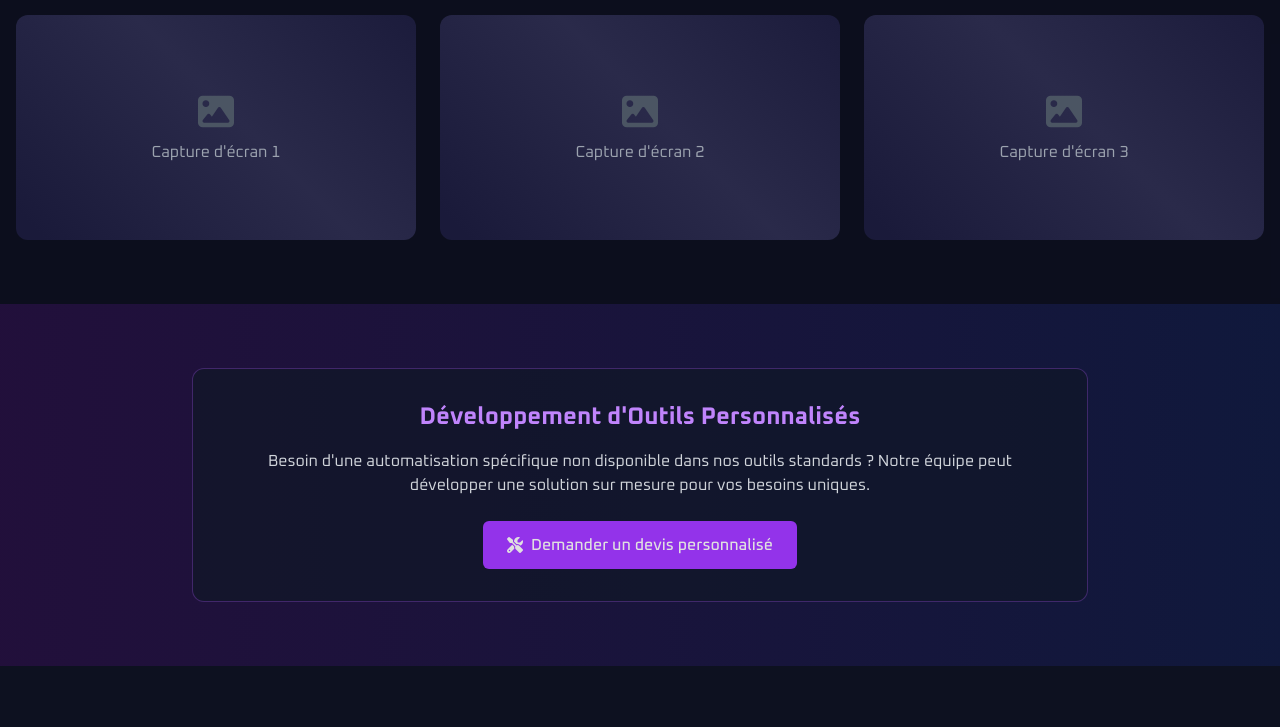
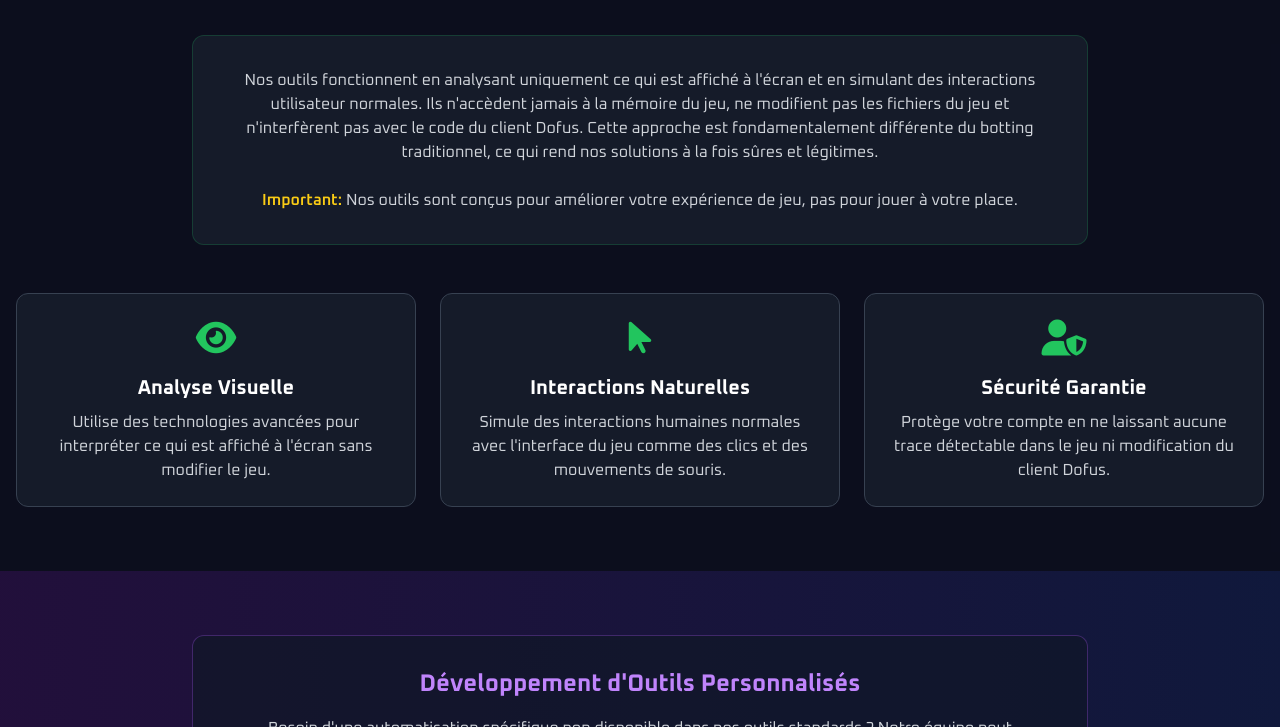
Before and after one commit to gitousshub/dofustools-website, a plain HTML site: page Desktop/dofustools-website/index.html in a window 1280 px wide. Shown: the part 1989-2716 px from the top of the page. Drawn offline with nearby package versions, Linux system fonts and the light colour scheme.

Commit message:
Removed demo button and video placeholder, added explanations that tools are not botting

```diff
--- a/Desktop/dofustools-website/index.html
+++ b/Desktop/dofustools-website/index.html
@@ -141,20 +141,16 @@
                 </p>
                 <div class="flex flex-col sm:flex-row space-y-4 sm:space-y-0 sm:space-x-4">
                     <a href="#products" class="px-6 py-3 bg-green-500 hover:bg-green-600 text-white rounded-md font-medium text-center transition">Découvrir nos outils</a>
-                    <a href="#demo" class="px-6 py-3 border border-green-500 text-green-500 hover:bg-green-500/10 rounded-md font-medium text-center transition">
-                        <i class="fas fa-play mr-2"></i>Voir la Démo
-                    </a>
                 </div>
             </div>
             <div class="md:w-1/2 flex justify-center">
                 <div class="relative w-full max-w-md">
                     <div class="absolute -inset-2 bg-green-500/30 rounded-xl blur-md"></div>
-                    <div class="relative bg-gray-900 rounded-xl overflow-hidden">
-                        <div class="aspect-w-16 aspect-h-9 bg-black/50 flex items-center justify-center">
-                            <div class="text-center p-8">
-                                <i class="fas fa-play-circle text-5xl text-green-500 mb-4"></i>
-                                <p class="text-gray-300">Vidéo de démonstration</p>
-                            </div>
+                    <div class="relative bg-gray-900/60 rounded-xl overflow-hidden p-8">
+                        <div class="text-center">
+                            <i class="fas fa-shield-alt text-5xl text-green-500 mb-4"></i>
+                            <h3 class="text-xl font-bold text-white mb-3">Solutions Légitimes et Sécurisées</h3>
+                            <p class="text-gray-300">Nos outils améliorent votre expérience sans modifier le code du jeu ou accéder à sa mémoire.</p>
                         </div>
                     </div>
                 </div>
@@ -174,7 +170,7 @@
                         <i class="fas fa-shield-alt"></i>
                     </div>
                     <h3 class="text-xl font-bold text-white mb-2">Indétectable</h3>
-                    <p class="text-gray-300">Technologies avancées garantissant un fonctionnement discret et sécurisé.</p>
+                    <p class="text-gray-300">Technologies avancées garantissant un fonctionnement discret et sécurisé. Nos outils n'accèdent pas à la mémoire du jeu ou ne modifient pas son code, ce qui les distingue clairement des logiciels de botting prohibés.</p>
                 </div>
                 <div class="bg-gray-800/50 p-6 rounded-xl border border-gray-700 hover:border-green-500 transition">
                     <div class="text-green-500 text-3xl mb-4">
@@ -275,42 +271,44 @@
         </div>
     </section>
 
-    <!-- Demo Video Section -->
-    <section id="demo" class="py-16 bg-gray-900/30">
+    <!-- How it Works Section -->
+    <section id="how-it-works" class="py-16 bg-gray-900/30">
         <div class="container mx-auto px-4">
             <h2 class="text-3xl font-bold text-center text-white mb-12">
-                Regardez <span class="text-green-400">DofusTools</span> en Action
+                Comment <span class="text-green-400">DofusTools</span> Fonctionne
             </h2>
 
-            <div class="max-w-4xl mx-auto">
-                <div class="aspect-w-16 aspect-h-9 bg-black rounded-xl overflow-hidden border border-gray-700 relative">
-                    <div class="absolute inset-0 flex items-center justify-center">
-                        <div class="text-center">
-                            <i class="fas fa-play-circle text-6xl text-green-500 mb-4"></i>
-                            <p class="text-gray-300">Vidéo de démonstration à venir</p>
-                        </div>
-                    </div>
+            <div class="max-w-4xl mx-auto bg-gray-800/50 p-8 rounded-xl border border-green-500/20 mb-12">
+                <p class="text-gray-300 text-center mb-6">
+                    Nos outils fonctionnent en analysant uniquement ce qui est affiché à l'écran et en simulant des interactions utilisateur normales. Ils n'accèdent jamais à la mémoire du jeu, ne modifient pas les fichiers du jeu et n'interfèrent pas avec le code du client Dofus. Cette approche est fondamentalement différente du botting traditionnel, ce qui rend nos solutions à la fois sûres et légitimes.
+                </p>
+                <div class="text-center">
+                    <span class="text-yellow-400 font-semibold">Important:</span>
+                    <span class="text-gray-300">Nos outils sont conçus pour améliorer votre expérience de jeu, pas pour jouer à votre place.</span>
                 </div>
             </div>
 
             <div class="grid md:grid-cols-3 gap-6 mt-12">
-                <div class="screenshot-placeholder rounded-xl aspect-video flex items-center justify-center">
-                    <div class="text-center">
-                        <i class="fas fa-image text-4xl text-gray-600 mb-2"></i>
-                        <p class="text-gray-400">Capture d'écran 1</p>
+                <div class="bg-gray-800/50 p-6 rounded-xl border border-gray-700">
+                    <div class="text-center mb-4">
+                        <i class="fas fa-eye text-4xl text-green-500"></i>
                     </div>
+                    <h3 class="text-xl font-bold text-white mb-2 text-center">Analyse Visuelle</h3>
+                    <p class="text-gray-300 text-center">Utilise des technologies avancées pour interpréter ce qui est affiché à l'écran sans modifier le jeu.</p>
                 </div>
-                <div class="screenshot-placeholder rounded-xl aspect-video flex items-center justify-center">
-                    <div class="text-center">
-                        <i class="fas fa-image text-4xl text-gray-600 mb-2"></i>
-                        <p class="text-gray-400">Capture d'écran 2</p>
+                <div class="bg-gray-800/50 p-6 rounded-xl border border-gray-700">
+                    <div class="text-center mb-4">
+                        <i class="fas fa-mouse-pointer text-4xl text-green-500"></i>
                     </div>
+                    <h3 class="text-xl font-bold text-white mb-2 text-center">Interactions Naturelles</h3>
+                    <p class="text-gray-300 text-center">Simule des interactions humaines normales avec l'interface du jeu comme des clics et des mouvements de souris.</p>
                 </div>
-                <div class="screenshot-placeholder rounded-xl aspect-video flex items-center justify-center">
-                    <div class="text-center">
-                        <i class="fas fa-image text-4xl text-gray-600 mb-2"></i>
-                        <p class="text-gray-400">Capture d'écran 3</p>
+                <div class="bg-gray-800/50 p-6 rounded-xl border border-gray-700">
+                    <div class="text-center mb-4">
+                        <i class="fas fa-user-shield text-4xl text-green-500"></i>
                     </div>
+                    <h3 class="text-xl font-bold text-white mb-2 text-center">Sécurité Garantie</h3>
+                    <p class="text-gray-300 text-center">Protège votre compte en ne laissant aucune trace détectable dans le jeu ni modification du client Dofus.</p>
                 </div>
             </div>
         </div>
```
